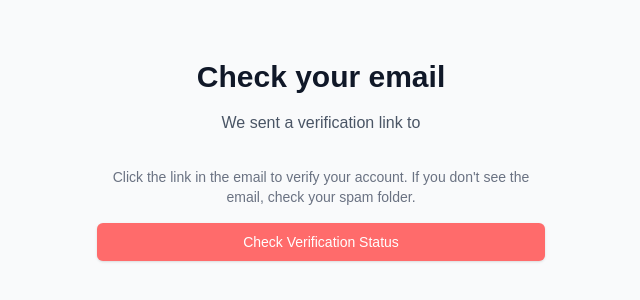
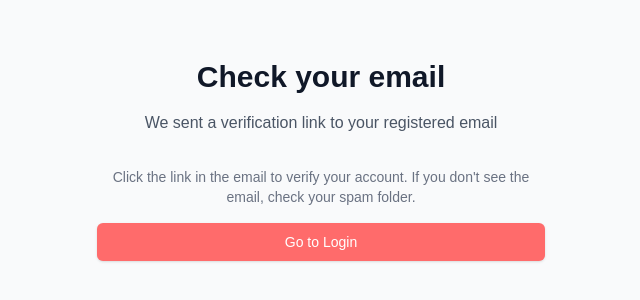
Before and after one commit to wnsghl6272/total-cooked, a Next.js app: page /auth/verify-email in a window 1280 px wide. Shown: the part 252-552 px from the top of the page, without its empty margins (319-959 px from the left). Built offline with nearby package versions, Linux system fonts and the light colour scheme; no server answers.

Commit message:
deploy buf fix 6

```diff
--- a/src/app/auth/verify-email/page.tsx
+++ b/src/app/auth/verify-email/page.tsx
@@ -51,7 +51,7 @@ export default function VerifyEmail() {
           <div className="mt-4 text-gray-600">
             {!isVerified ? (
               <>
-                <p>We sent a verification link to</p>
+                <p>We sent a verification link to your registered email</p>
                 <p className="font-medium text-grapefruit">{email}</p>
               </>
             ) : (
@@ -66,15 +66,10 @@ export default function VerifyEmail() {
                 Click the link in the email to verify your account. If you don&apos;t see the email, check your spam folder.
               </p>
               <button
-                onClick={checkVerification}
-                disabled={isChecking}
-                className="w-full flex justify-center py-2 px-4 border border-transparent rounded-md shadow-sm text-sm font-medium text-white bg-grapefruit hover:bg-grapefruit-dark focus:outline-none focus:ring-2 focus:ring-offset-2 focus:ring-grapefruit disabled:opacity-50"
+                onClick={() => router.push('/auth/login')}
+                className="w-full flex justify-center py-2 px-4 border border-transparent rounded-md shadow-sm text-sm font-medium text-white bg-grapefruit hover:bg-grapefruit-dark focus:outline-none focus:ring-2 focus:ring-offset-2 focus:ring-grapefruit"
               >
-                {isChecking ? (
-                  <div className="w-5 h-5 border-t-2 border-b-2 border-white rounded-full animate-spin" />
-                ) : (
-                  'Check Verification Status'
-                )}
+                Go to Login
               </button>
             </>
           ) : (
```
